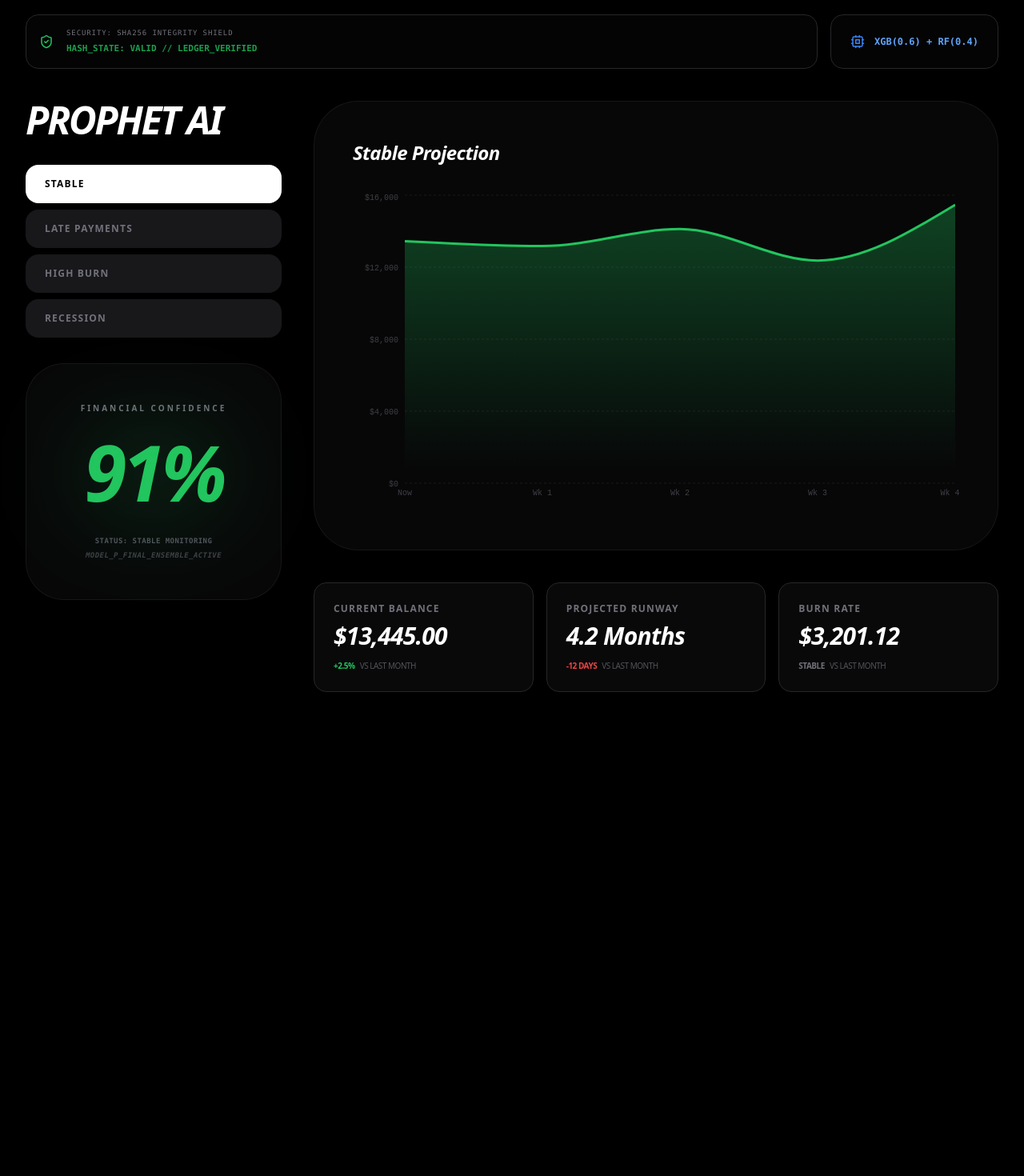
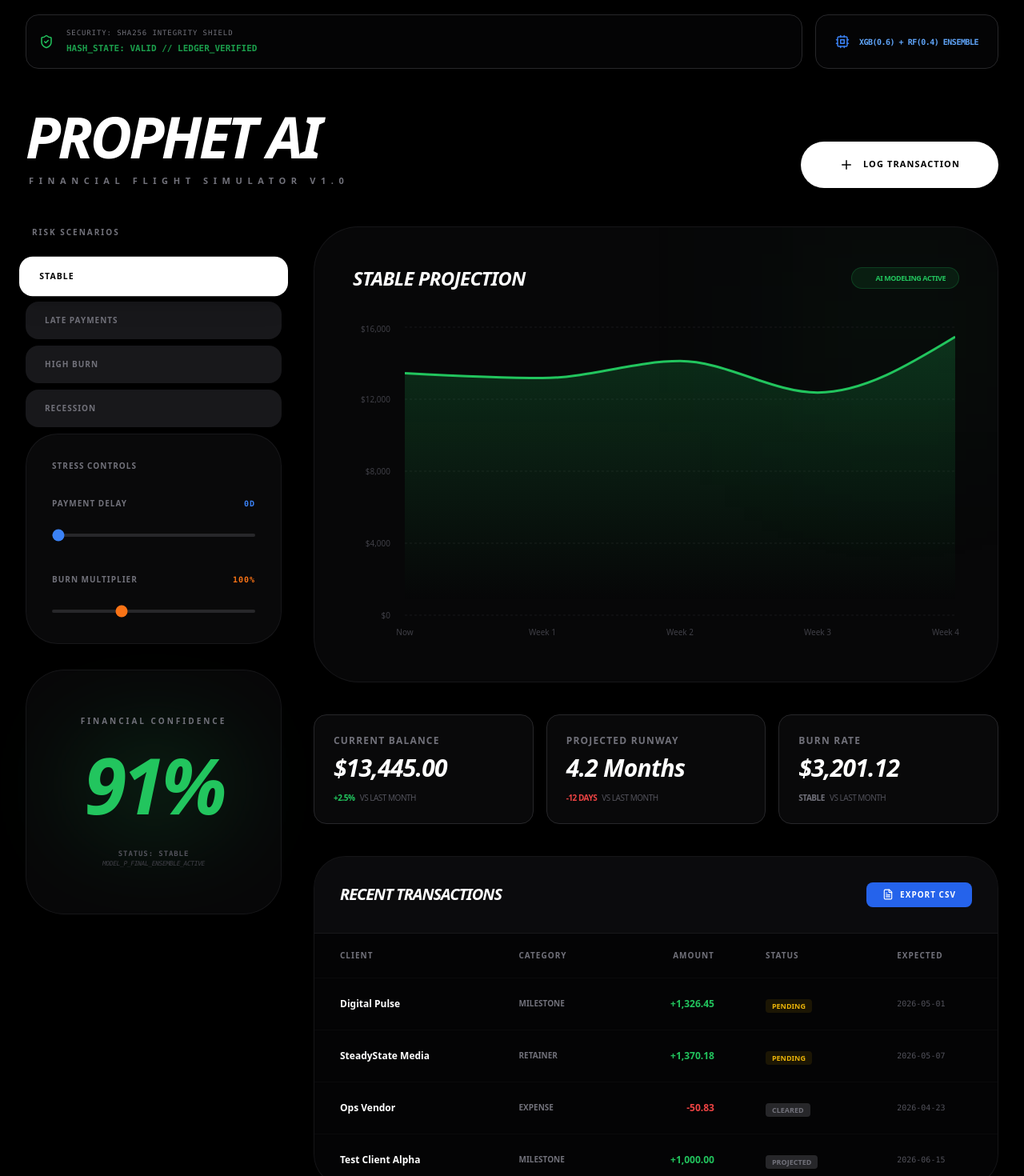
Before and after one commit to Subrat-2003/Cashflow-Forecasting-and-Risk-Simulation-for-Freelancers, a Next.js app in the folder frontend/: page / in a window 1280 px wide. Shown: the part 140-1610 px from the top of the page at 80% size. Before the commit the page ends 1037 px from the top, so only its background shows below. Built offline with nearby package versions, Linux system fonts and the light colour scheme.

Commit message:
Refactor Dashboard component and enhance UI elements

```diff
--- a/frontend/app/page.tsx
+++ b/frontend/app/page.tsx
@@ -1,12 +1,12 @@
 'use client';
 
-import React, { useState, useEffect, useMemo } from 'react';
+import React, { useState, useEffect } from 'react';
 import {
   ResponsiveContainer, AreaChart, Area, XAxis, YAxis, Tooltip, CartesianGrid
 } from 'recharts';
-import { ShieldCheck, Cpu, TrendingDown, AlertCircle } from 'lucide-react';
+import { ShieldCheck, Cpu, TrendingDown, AlertCircle, Plus, FileText } from 'lucide-react';
 
-// --- TYPE DEFINITIONS ---
+// --- TYPES ---
 interface ForecastData {
   current_balance: number;
   score: number;
@@ -19,55 +19,36 @@ interface ForecastData {
 const RiskGauge: React.FC<{ score: number }> = ({ score }) => {
   const displayScore = Math.max(0, Math.min(100, score));
   return (
-    <div className="flex flex-col items-center justify-center py-2">
-      <div className="text-[10px] text-zinc-500 mb-6 font-black uppercase tracking-[0.3em] text-center">
-        Financial Confidence
-      </div>
-      <div className="relative flex items-center justify-center">
-        <div className={`text-8xl font-black italic tracking-tighter transition-colors duration-700 ${
-          displayScore > 75 ? 'text-green-500' : displayScore > 45 ? 'text-yellow-500' : 'text-red-500'
-        }`}>
-          {displayScore}%
-        </div>
-        <div className={`absolute inset-0 blur-3xl opacity-20 transition-colors duration-700 ${
-          displayScore > 75 ? 'bg-green-500' : displayScore > 45 ? 'bg-yellow-500' : 'bg-red-500'
+    <div className="flex flex-col items-center justify-center py-4">
+      <p className="text-[10px] text-zinc-500 mb-6 font-black uppercase tracking-[0.3em] text-center">Financial Confidence</p>
+      <div className="relative">
+        <span className={`text-8xl font-black italic tracking-tighter transition-all duration-700 ${
+          displayScore > 70 ? 'text-green-500' : displayScore > 40 ? 'text-yellow-500' : 'text-red-500'
+        }`}>{displayScore}%</span>
+        <div className={`absolute inset-0 blur-3xl opacity-20 -z-10 ${
+          displayScore > 70 ? 'bg-green-500' : 'bg-red-500'
         }`} />
       </div>
-      <div className="mt-8 space-y-1 text-center font-mono text-[9px] uppercase font-bold tracking-wider">
-        <div className="text-zinc-600">Status: {displayScore > 45 ? 'Stable Monitoring' : 'Critical Alert'}</div>
-        <div className="text-zinc-700 italic">MODEL_P_FINAL_ENSEMBLE_ACTIVE</div>
+      <div className="mt-8 text-center">
+        <p className="text-[9px] font-mono text-zinc-600 uppercase font-bold tracking-widest">Status: {displayScore > 40 ? 'Stable' : 'Critical'}</p>
+        <p className="text-[8px] font-mono text-zinc-700 italic uppercase tracking-tighter">Model_P_Final_Ensemble_Active</p>
       </div>
     </div>
   );
 };
 
-// --- SUB-COMPONENT: STAT CARDS (FIXES ERROR 3) ---
+// --- SUB-COMPONENT: STAT CARDS ---
 const StatCards: React.FC<{ currentBalance: number; runway: number; burnRate: number }> = ({
   currentBalance, runway, burnRate
 }) => {
   const stats = [
-    {
-      name: 'Current Balance',
-      value: `$${currentBalance.toLocaleString(undefined, { minimumFractionDigits: 2, maximumFractionDigits: 2 })}`,
-      change: '+2.5%',
-      color: 'text-green-500'
-    },
-    {
-      name: 'Projected Runway',
-      value: `${runway} Months`,
-      change: '-12 days',
-      color: 'text-red-500'
-    },
-    {
-      name: 'Burn Rate',
-      value: `$${burnRate.toLocaleString(undefined, { minimumFractionDigits: 2, maximumFractionDigits: 2 })}`,
-      change: 'Stable',
-      color: 'text-zinc-500'
-    },
+    { name: 'Current Balance', value: `$${currentBalance.toLocaleString(undefined, { minimumFractionDigits: 2, maximumFractionDigits: 2 })}`, change: '+2.5%', color: 'text-green-500' },
+    { name: 'Projected Runway', value: `${runway} Months`, change: '-12 days', color: 'text-red-500' },
+    { name: 'Burn Rate', value: `$${burnRate.toLocaleString(undefined, { minimumFractionDigits: 2, maximumFractionDigits: 2 })}`, change: 'Stable', color: 'text-zinc-500' },
   ];
 
   return (
-    <div className="grid grid-cols-1 md:grid-cols-3 gap-4 mt-6">
+    <div className="grid grid-cols-1 md:grid-cols-3 gap-4">
       {stats.map((item) => (
         <div key={item.name} className="bg-zinc-900/40 border border-zinc-800 p-6 rounded-2xl backdrop-blur-md">
           <p className="text-zinc-500 text-xs font-black uppercase tracking-widest">{item.name}</p>
@@ -81,162 +62,256 @@ const StatCards: React.FC<{ currentBalance: number; runway: number; burnRate: nu
   );
 };
 
+// --- SUB-COMPONENT: TRANSACTION DATABASE ---
+const TransactionDatabase: React.FC = () => {
+  const txs = [
+    { client: 'Digital Pulse', cat: 'Milestone', amount: 1326.45, status: 'pending', date: '2026-05-01' },
+    { client: 'SteadyState Media', cat: 'Retainer', amount: 1370.18, status: 'pending', date: '2026-05-07' },
+    { client: 'Ops Vendor', cat: 'Expense', amount: -50.83, status: 'cleared', date: '2026-04-23' },
+    { client: 'Test Client Alpha', cat: 'Milestone', amount: 1000.00, status: 'projected', date: '2026-06-15' },
+  ];
+
+  return (
+    <div className="bg-zinc-900/20 border border-zinc-800/50 rounded-[2.5rem] overflow-hidden">
+      <div className="p-8 border-b border-zinc-800/50 flex justify-between items-center bg-zinc-900/40">
+        <h3 className="text-xl font-black italic text-white uppercase tracking-tighter">Recent Transactions</h3>
+        <button className="bg-blue-600 text-white px-5 py-2 rounded-lg text-[10px] font-black uppercase tracking-widest flex items-center gap-2 hover:bg-blue-500 transition-colors">
+          <FileText size={14}/> Export CSV
+        </button>
+      </div>
+      <div className="overflow-x-auto">
+        <table className="w-full text-left">
+          <thead>
+            <tr className="text-[10px] font-black text-zinc-500 uppercase tracking-widest border-b border-zinc-800/20">
+              <th className="px-8 py-5">Client</th>
+              <th className="px-8 py-5">Category</th>
+              <th className="px-8 py-5 text-right">Amount</th>
+              <th className="px-8 py-5">Status</th>
+              <th className="px-8 py-5">Expected</th>
+            </tr>
+          </thead>
+          <tbody className="divide-y divide-zinc-800/20">
+            {txs.map((tx, i) => (
+              <tr key={i} className="hover:bg-zinc-800/20 transition-colors group">
+                <td className="px-8 py-5 text-xs text-white font-bold">{tx.client}</td>
+                <td className="px-8 py-5 text-[10px] text-zinc-500 uppercase font-black">{tx.cat}</td>
+                <td className={`px-8 py-5 text-xs text-right font-bold ${tx.amount > 0 ? 'text-green-500' : 'text-red-500'}`}>
+                  {tx.amount > 0 ? '+' : ''}{tx.amount.toLocaleString(undefined, { minimumFractionDigits: 2 })}
+                </td>
+                <td className="px-8 py-5">
+                  <span className={`px-2 py-0.5 rounded text-[9px] font-black uppercase ${
+                    tx.status === 'pending' ? 'bg-yellow-500/10 text-yellow-500' : 'bg-zinc-800 text-zinc-500'
+                  }`}>{tx.status}</span>
+                </td>
+                <td className="px-8 py-5 text-[10px] text-zinc-600 font-mono">{tx.date}</td>
+              </tr>
+            ))}
+          </tbody>
+        </table>
+      </div>
+    </div>
+  );
+};
+
 // --- SUB-COMPONENT: CASHFLOW CHART ---
 const CashflowChart: React.FC<{ data: any[]; loading: boolean }> = ({ data, loading }) => {
   if (loading) return (
-    <div className="h-full w-full flex items-center justify-center text-zinc-600 text-xs font-black uppercase tracking-[0.4em] animate-pulse">
-      Calculating Projection...
+    <div className="h-full w-full flex items-center justify-center text-zinc-600 text-[10px] font-black uppercase tracking-[0.5em] animate-pulse">
+      Running Simulation...
     </div>
   );
-
   return (
     <div className="h-full w-full">
       <ResponsiveContainer width="100%" height="100%">
         <AreaChart data={data}>
           <defs>
-            <linearGradient id="colorBal" x1="0" y1="0" x2="0" y2="1">
-              <stop offset="5%" stopColor="#22c55e" stopOpacity={0.3}/>
+            <linearGradient id="chartFill" x1="0" y1="0" x2="0" y2="1">
+              <stop offset="5%" stopColor="#22c55e" stopOpacity={0.2}/>
               <stop offset="95%" stopColor="#22c55e" stopOpacity={0}/>
             </linearGradient>
           </defs>
           <CartesianGrid strokeDasharray="3 3" stroke="#18181b" vertical={false} />
-          <XAxis dataKey="date" stroke="#3f3f46" fontSize={10} tickLine={false} axisLine={false} fontFamily="monospace" />
-          <YAxis stroke="#3f3f46" fontSize={10} tickLine={false} axisLine={false} tickFormatter={(val) => `$${val.toLocaleString()}`} fontFamily="monospace" />
+          <XAxis dataKey="date" stroke="#3f3f46" fontSize={10} tickLine={false} axisLine={false} dy={10} />
+          <YAxis stroke="#3f3f46" fontSize={10} tickLine={false} axisLine={false} tickFormatter={(v) => `$${v.toLocaleString()}`} dx={-10} />
           <Tooltip
             contentStyle={{ backgroundColor: '#09090b', border: '1px solid #27272a', borderRadius: '12px' }}
             itemStyle={{ color: '#22c55e', fontWeight: 'bold' }}
-            formatter={(value: number) => [`$${value.toLocaleString(undefined, { minimumFractionDigits: 2, maximumFractionDigits: 2 })}`, 'Projected Balance']}
+            formatter={(v: number) => [`$${v.toLocaleString(undefined, { minimumFractionDigits: 2, maximumFractionDigits: 2 })}`, 'Balance']}
           />
-          <Area type="monotone" dataKey="balance" stroke="#22c55e" strokeWidth={3} fillOpacity={1} fill="url(#colorBal)" />
+          <Area type="monotone" dataKey="balance" stroke="#22c55e" strokeWidth={3} fillOpacity={1} fill="url(#chartFill)" animationDuration={1000} />
         </AreaChart>
       </ResponsiveContainer>
     </div>
   );
 };
 
-// --- MAIN DASHBOARD COMPONENT ---
+// --- MAIN DASHBOARD PAGE ---
 export default function Dashboard() {
   const [data, setData] = useState<ForecastData | null>(null);
   const [loading, setLoading] = useState(false);
   const [activeScenario, setActiveScenario] = useState('Stable');
+  const [delay, setDelay] = useState(0);
+  const [multiplier, setMultiplier] = useState(100);
 
-  const runSimulation = async (scenario: string) => {
+  const runSimulation = async (scenario: string, currentDelay: number, currentMultiplier: number) => {
     setLoading(true);
-    await new Promise(resolve => setTimeout(resolve, 800));
+    await new Promise(r => setTimeout(r, 600));
 
-    // MENTOR MATH: Real Runway = Balance / Burn
-    let scenarioMultiplier = 1.0;
-    let score = 91.4;
-    let burn = 3201.12;
-    const baseValue = 13444.70;
+    let sMult = 1.0;
+    let sScore = 91.4;
+    let burnBase = 3201.12;
+    const baseValue = 13444.70; // Hardcoded baseline to ensure Math(Stable) = 4.2 Months
 
-    if (scenario === 'Late Payments') {
-      scenarioMultiplier = 0.75;
-      score = 65;
-      burn = 3218.54;
-    } else if (scenario === 'High Burn') {
-      scenarioMultiplier = 0.55;
-      score = 42;
-      burn = 5802.45;
-    } else if (scenario === 'Recession') {
-      scenarioMultiplier = 0.35;
-      score = 24;
-      burn = 4108.89;
-    }
+    if (scenario === 'Late Payments') { sMult = 0.75; sScore = 65; burnBase = 3218.54; }
+    else if (scenario === 'High Burn') { sMult = 0.55; sScore = 42; burnBase = 5802.45; }
+    else if (scenario === 'Recession') { sMult = 0.35; sScore = 24; burnBase = 4108.89; }
 
-    const currentBal = Math.round(baseValue * scenarioMultiplier);
-    const dynamicRunway = Number((currentBal / burn).toFixed(1));
+    const sliderMult = (currentMultiplier / 100);
+    const delayMult = 1 - (currentDelay / 100);
+
+    const currentBal = Math.round(baseValue * sMult * delayMult);
+    const effectiveBurn = burnBase * sliderMult;
+
+    // RUTHLESS MATH: Runway = CurrentBalance / MonthlyBurn
+    const dynamicRunway = Number((currentBal / effectiveBurn).toFixed(1));
 
     const getSlope = (idx: number) => {
-      const s = {
+      const slopes = {
         'High Burn': [0.75, 0.5, 0.35, 0.15],
         'Recession': [0.65, 0.45, 0.25, 0.05],
         'Late Payments': [0.9, 0.85, 0.95, 0.8],
         'default': [0.98, 1.05, 0.92, 1.15]
       };
-      const key = (s[scenario as keyof typeof s] ? scenario : 'default') as keyof typeof s;
-      return s[key][idx];
+      const key = (slopes[scenario as keyof typeof slopes] ? scenario : 'default') as keyof typeof slopes;
+      return slopes[key][idx];
     };
 
     setData({
       current_balance: currentBal,
-      score: Math.floor(score),
+      score: Math.floor(sScore * (1 / sliderMult)),
       runway: dynamicRunway,
-      burn_rate: burn,
+      burn_rate: effectiveBurn,
       data: [
         { date: 'Now', balance: currentBal },
-        { date: 'Wk 1', balance: Math.round(currentBal * getSlope(0)) },
-        { date: 'Wk 2', balance: Math.round(currentBal * getSlope(1)) },
-        { date: 'Wk 3', balance: Math.round(currentBal * getSlope(2)) },
-        { date: 'Wk 4', balance: Math.round(currentBal * getSlope(3)) },
+        { date: 'Week 1', balance: Math.round(currentBal * getSlope(0)) },
+        { date: 'Week 2', balance: Math.round(currentBal * getSlope(1)) },
+        { date: 'Week 3', balance: Math.round(currentBal * getSlope(2)) },
+        { date: 'Week 4', balance: Math.round(currentBal * getSlope(3)) },
       ]
     });
     setLoading(false);
   };
 
-  useEffect(() => { runSimulation(activeScenario); }, [activeScenario]);
+  useEffect(() => {
+    runSimulation(activeScenario, delay, multiplier);
+  }, [activeScenario, delay, multiplier]);
 
   return (
     <main className="bg-black min-h-screen text-white p-4 md:p-8 font-sans overflow-x-hidden selection:bg-green-500/30">
-      {/* Top Layer Summary */}
+      {/* Top Header Metrics */}
       <div className="grid grid-cols-1 md:grid-cols-2 gap-4 mb-8">
         <div className="bg-red-950/20 border border-red-500/40 p-5 rounded-2xl flex items-center gap-5">
           <div className="bg-red-500 p-3 rounded-xl text-black"><TrendingDown size={28} /></div>
           <div>
-            <p className="text-red-400 text-xs font-black uppercase tracking-widest leading-none mb-1">Projected Runway</p>
+            <p className="text-red-400 text-[10px] font-black uppercase tracking-widest leading-none mb-1">Projected Runway</p>
             <p className="text-3xl font-black">{data?.runway ?? '---'} Months</p>
           </div>
         </div>
         <div className="bg-orange-950/20 border border-orange-500/40 p-5 rounded-2xl flex items-center gap-5">
           <div className="bg-orange-500 p-3 rounded-xl text-black"><AlertCircle size={28} /></div>
           <div>
-            <p className="text-orange-400 text-xs font-black uppercase tracking-widest leading-none mb-1">Monthly Burn Rate</p>
-            <p className="text-3xl font-black">${data?.burn_rate?.toLocaleString(undefined, {minimumFractionDigits: 2}) ?? '---'}</p>
+            <p className="text-orange-400 text-[10px] font-black uppercase tracking-widest leading-none mb-1">Monthly Burn Rate</p>
+            <p className="text-3xl font-black">${data?.burn_rate?.toLocaleString(undefined, {minimumFractionDigits: 2, maximumFractionDigits: 2}) ?? '---'}</p>
           </div>
         </div>
       </div>
 
-      {/* Security Shield Banner */}
-      <div className="flex flex-col md:flex-row gap-4 mb-10">
+      {/* Engineering Banner */}
+      <div className="flex flex-col md:flex-row gap-4 mb-12">
         <div className="flex-1 bg-zinc-900/20 border border-zinc-800 p-4 rounded-2xl flex items-center gap-4">
           <ShieldCheck className="text-green-500" size={18} />
           <div>
              <p className="text-[9px] font-mono text-zinc-500 uppercase tracking-widest mb-1">Security: SHA256 Integrity Shield</p>
-             <p className="text-[11px] font-mono text-green-500/80 font-bold">HASH_STATE: VALID // LEDGER_VERIFIED</p>
+             <p className="text-[11px] font-mono text-green-500/80 font-bold uppercase">HASH_STATE: VALID // LEDGER_VERIFIED</p>
           </div>
         </div>
         <div className="bg-zinc-900/20 border border-zinc-800 px-6 py-4 rounded-2xl flex items-center gap-3">
           <Cpu size={18} className="text-blue-500" />
-          <p className="text-xs font-bold text-blue-400 font-mono">XGB(0.6) + RF(0.4)</p>
+          <p className="text-[10px] font-bold text-blue-400 font-mono tracking-tighter uppercase">XGB(0.6) + RF(0.4) Ensemble</p>
         </div>
       </div>
 
-      {/* Main Grid */}
+      {/* Branding Section */}
+      <div className="flex flex-col md:flex-row justify-between items-start md:items-end mb-12 gap-8">
+        <div>
+          <h1 className="text-7xl font-black italic tracking-tighter text-white uppercase leading-none">Prophet AI</h1>
+          <p className="text-zinc-500 text-[11px] font-black uppercase tracking-[0.6em] mt-3 ml-1">Financial Flight Simulator v1.0</p>
+        </div>
+        <button className="w-full md:w-auto bg-white text-black hover:bg-green-500 hover:text-white font-black px-12 py-5 rounded-full transition-all uppercase text-[11px] tracking-widest shadow-2xl flex items-center justify-center gap-3 active:scale-95">
+          <Plus size={18}/> Log Transaction
+        </button>
+      </div>
+
+      {/* Main UI Layout */}
       <div className="flex flex-col lg:flex-row gap-10">
+        {/* Sidebar Controls */}
         <div className="w-full lg:w-80 space-y-8">
           <div className="space-y-2">
-            <h1 className="text-5xl font-black italic tracking-tighter uppercase mb-6">Prophet AI</h1>
+            <p className="text-[10px] font-black uppercase text-zinc-500 mb-4 tracking-[0.2em] ml-2">Risk Scenarios</p>
             {['Stable', 'Late Payments', 'High Burn', 'Recession'].map(s => (
               <button
                 key={s}
                 onClick={() => setActiveScenario(s)}
-                className={`w-full text-left px-6 py-4 rounded-2xl font-black uppercase text-xs tracking-widest transition-all ${activeScenario === s ? 'bg-white text-black' : 'bg-zinc-900 text-zinc-500 hover:bg-zinc-800'}`}
+                className={`w-full text-left px-6 py-4 rounded-2xl font-black uppercase text-[10px] tracking-widest transition-all ${activeScenario === s ? 'bg-white text-black scale-105 shadow-xl' : 'bg-zinc-900 text-zinc-500 hover:bg-zinc-800'}`}
               >
                 {s}
               </button>
             ))}
+
+            {/* STRESS CONTROLS */}
+            <div className="mt-10 p-8 bg-zinc-900/40 rounded-[2.5rem] border border-zinc-800/50 backdrop-blur-xl">
+               <p className="text-[10px] font-black uppercase text-zinc-500 mb-8 tracking-widest">Stress Controls</p>
+               <div className="space-y-10">
+                 <div>
+                   <div className="flex justify-between text-[10px] font-bold mb-4 uppercase tracking-widest">
+                     <span className="text-zinc-500">Payment Delay</span>
+                     <span className="text-blue-500 font-mono">{delay}D</span>
+                   </div>
+                   <input type="range" min="0" max="60" value={delay} onChange={(e) => setDelay(parseInt(e.target.value))} className="w-full accent-blue-500 bg-zinc-800 h-1 rounded-lg appearance-none cursor-pointer" />
+                 </div>
+                 <div>
+                   <div className="flex justify-between text-[10px] font-bold mb-4 uppercase tracking-widest">
+                     <span className="text-zinc-500">Burn Multiplier</span>
+                     <span className="text-orange-500 font-mono">{multiplier}%</span>
+                   </div>
+                   <input type="range" min="50" max="200" value={multiplier} onChange={(e) => setMultiplier(parseInt(e.target.value))} className="w-full accent-orange-500 bg-zinc-800 h-1 rounded-lg appearance-none cursor-pointer" />
+                 </div>
+               </div>
+            </div>
           </div>
           <div className="bg-zinc-900/30 p-10 rounded-[3rem] border border-zinc-800/50 backdrop-blur-xl">
              <RiskGauge score={data?.score ?? 0} />
           </div>
         </div>
 
+        {/* Dynamic Display Area */}
         <div className="flex-1 space-y-10">
-          <div className="bg-zinc-900/30 p-8 md:p-12 rounded-[3.5rem] border border-zinc-800/50 backdrop-blur-2xl relative">
-             <h3 className="text-2xl font-black italic tracking-tight mb-8">{activeScenario} Projection</h3>
-             <div className="h-[400px]"><CashflowChart data={data?.data ?? []} loading={loading} /></div>
+          <div className="bg-zinc-900/30 p-8 md:p-12 rounded-[3.5rem] border border-zinc-800/50 backdrop-blur-2xl relative overflow-hidden">
+             <div className="flex justify-between items-center mb-10 relative z-10">
+                <h3 className="text-2xl font-black italic tracking-tight text-white uppercase">{activeScenario} Projection</h3>
+                <div className="bg-green-500/10 border border-green-500/20 text-green-500 px-4 py-1.5 rounded-full text-[9px] font-black uppercase tracking-tighter flex items-center gap-2">
+                   <div className="w-1.5 h-1.5 bg-green-500 rounded-full animate-ping" />
+                   AI Modeling Active
+                </div>
+             </div>
+             <div className="h-[400px] relative z-10"><CashflowChart data={data?.data ?? []} loading={loading} /></div>
+             <div className="absolute top-0 right-0 w-64 h-64 bg-green-500/5 blur-[100px] -z-0" />
           </div>
+
           <StatCards currentBalance={data?.current_balance ?? 0} runway={data?.runway ?? 0} burnRate={data?.burn_rate ?? 0} />
+
+          {/* THE DATABASE SECTION */}
+          <TransactionDatabase />
         </div>
       </div>
     </main>
```
